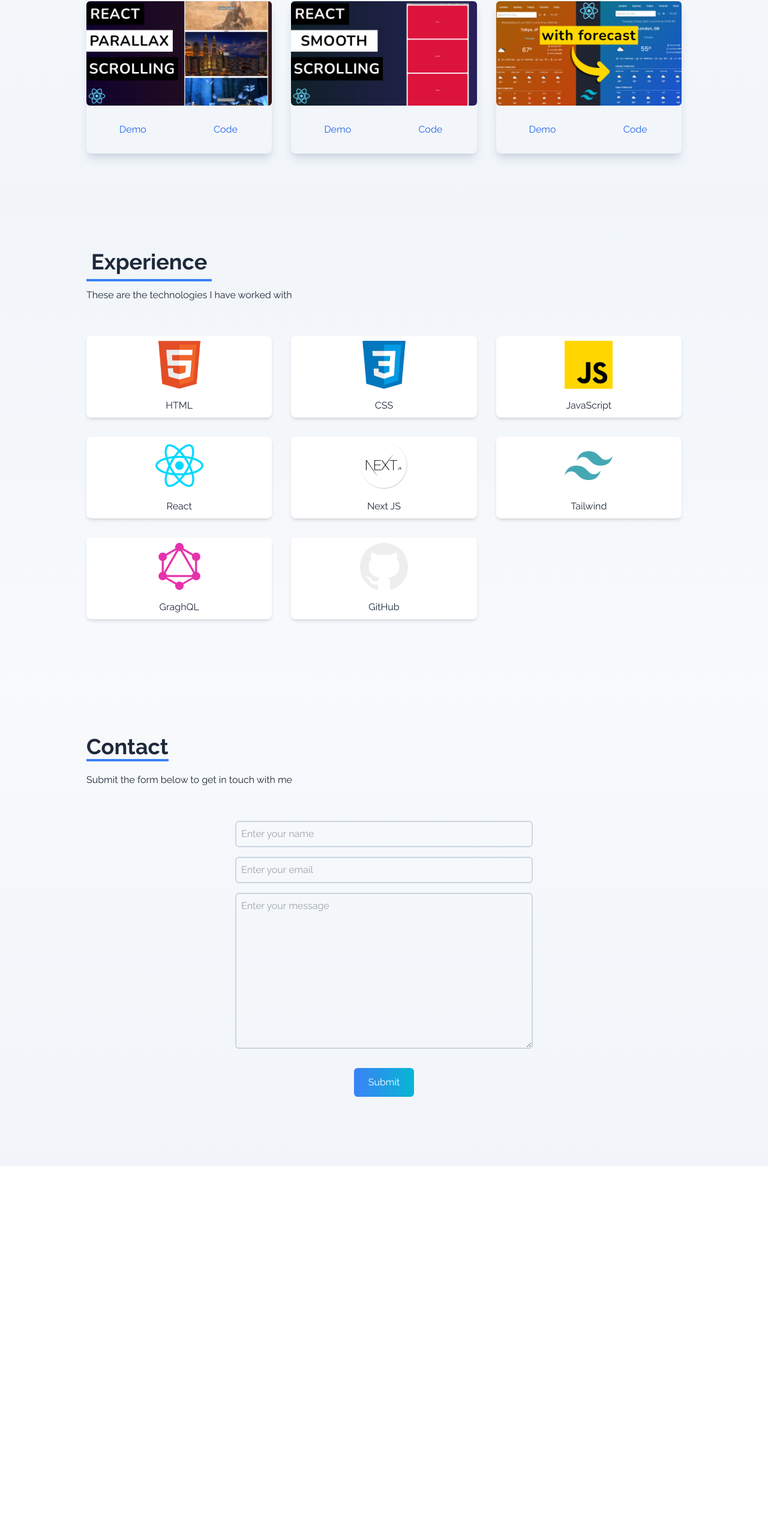
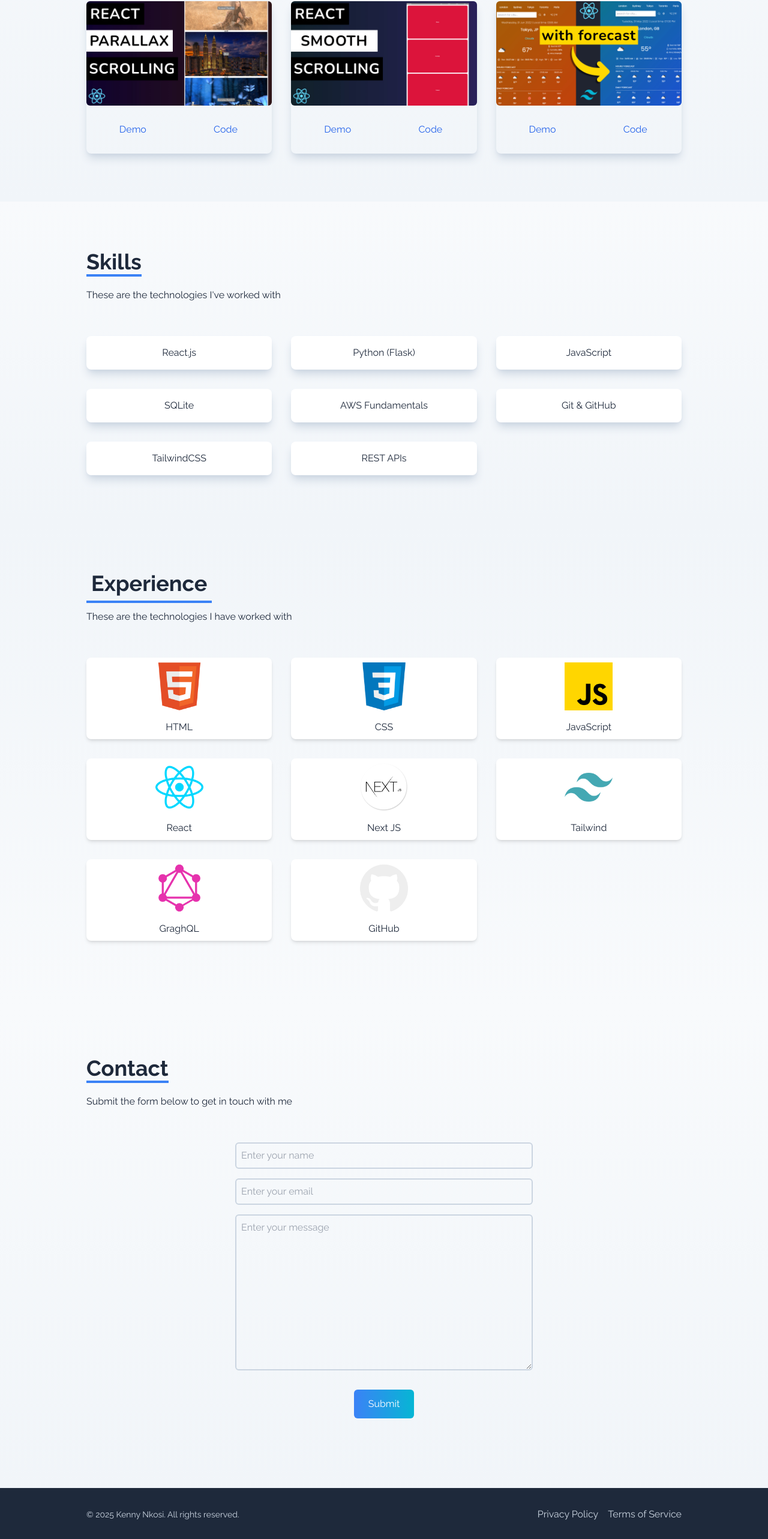
Before and after one commit to KBNkosi/Personal-portfolio, a React (Vite) app in the folder my-portfolio/: page / in a window 1280 px wide. Shown: the part 1428-3993 px from the top of the page at 60% size. Before the commit the page ends 3372 px from the top, so only its background shows below. Built offline with nearby package versions, Linux system fonts and the light colour scheme.

Commit message:
Add Skills and Footer components to App, enhancing portfolio functionality

```diff
--- a/my-portfolio/src/App.jsx
+++ b/my-portfolio/src/App.jsx
@@ -5,6 +5,8 @@ import Navbar from "./components/Navbar"
 import Portfolio from "./components/Portfolio"
 import SocialLinks from "./components/SocialLinks"
 import Contact from "./components/contact"
+import Skills from "./components/Skills"
+import Footer from "./components/Footer"
 
 function App() {
 
@@ -14,8 +16,10 @@ function App() {
       <Home/>
       <About/>
       <Portfolio/>
+      <Skills/>
       <Experience/>
       <Contact/>
+      <Footer/>
       <SocialLinks/>
     </div>
   )
--- /dev/null
+++ b/my-portfolio/src/components/Footer.jsx
@@ -0,0 +1,21 @@
+import React from 'react'
+
+const Footer = () => {
+  return (
+    <footer className="bg-slate-800 text-slate-300">
+      <div className="max-w-screen-lg mx-auto py-8 px-4">
+        <div className="flex flex-col md:flex-row justify-between items-center">
+          <div className="mb-4 md:mb-0">
+            <p className="text-sm">© 2025 Kenny Nkosi. All rights reserved.</p>
+          </div>
+          <div className="flex space-x-4">
+            <a href="#" className="hover:text-blue-500 transition duration-300">Privacy Policy</a>
+            <a href="#" className="hover:text-blue-500 transition duration-300">Terms of Service</a>
+          </div>
+        </div>
+      </div>
+    </footer>
+  )
+}
+
+export default Footer
--- /dev/null
+++ b/my-portfolio/src/components/Skills.jsx
@@ -0,0 +1,43 @@
+import React from 'react'
+
+const Skills = () => {
+
+    const getSkills=()=>[
+    "React.js",
+    "Python (Flask)",
+    "JavaScript",
+    "SQLite",
+    "AWS Fundamentals",
+    "Git & GitHub",
+    "TailwindCSS",
+    "REST APIs"
+    ]
+
+
+    return (
+        <div
+        name='skills'
+        className='bg-gradient-to-b from-slate-50 to-slate-100 w-full text-slate-800 py-16'
+      >
+        <div className='max-w-screen-lg p-4 mx-auto flex flex-col justify-center w-full h-full'>
+          <div className='pb-8'>
+            <p className='text-4xl font-bold inline border-b-4 border-blue-500'>Skills</p>
+            <p className='py-6'>These are the technologies I've worked with</p>
+          </div>
+
+          <div className='grid sm:grid-cols-2 md:grid-cols-3 gap-8 px-12 sm:px-0'>
+            {getSkills().map((skill, index) => (
+              <div
+                key={index}
+                className='shadow-lg shadow-slate-300 rounded-lg p-4 hover:scale-105 duration-200 bg-white'
+              >
+                <p className='text-center'>{skill}</p>
+              </div>
+            ))}
+          </div>
+        </div>
+      </div>
+  )
+}
+
+export default Skills
```
